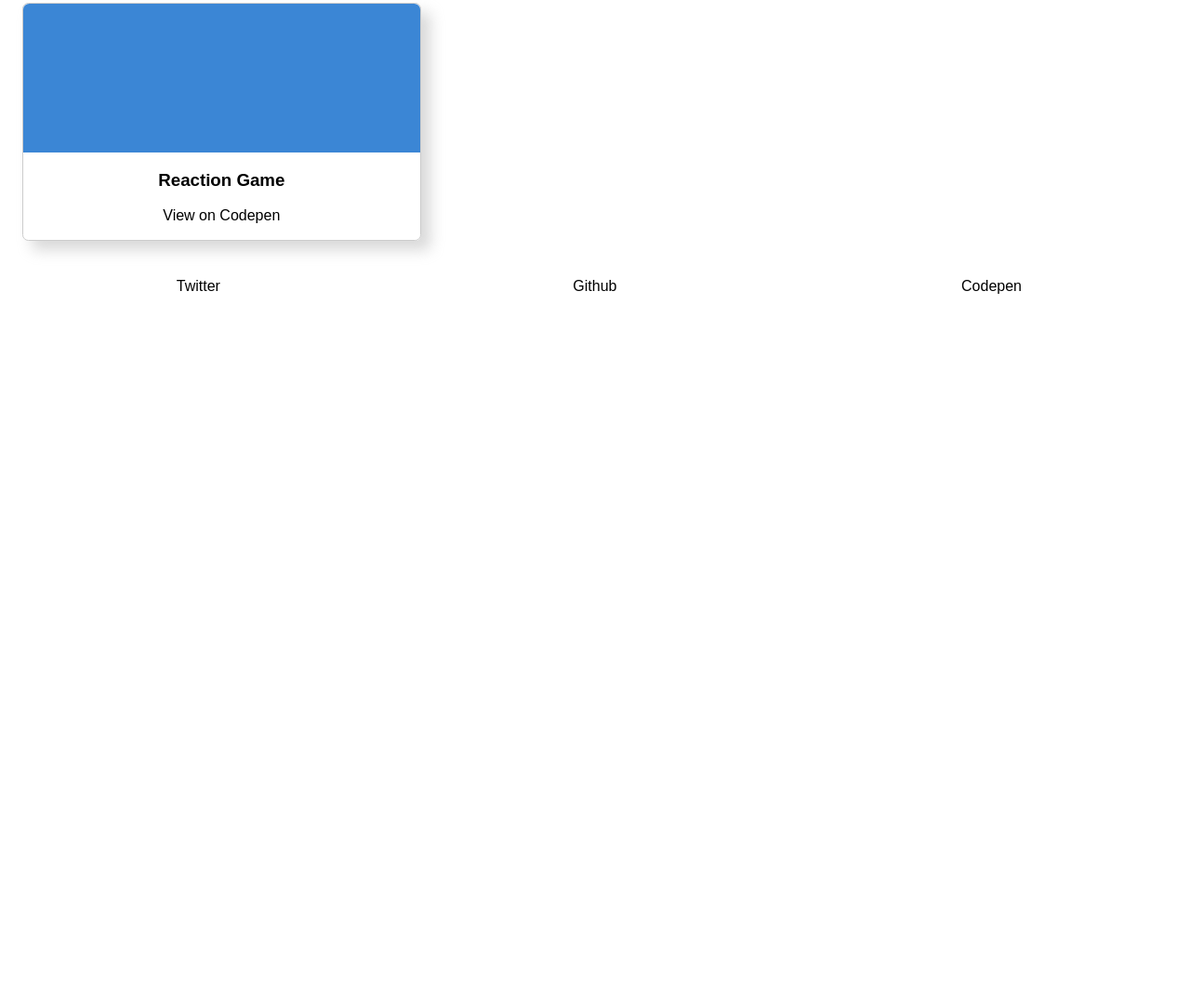
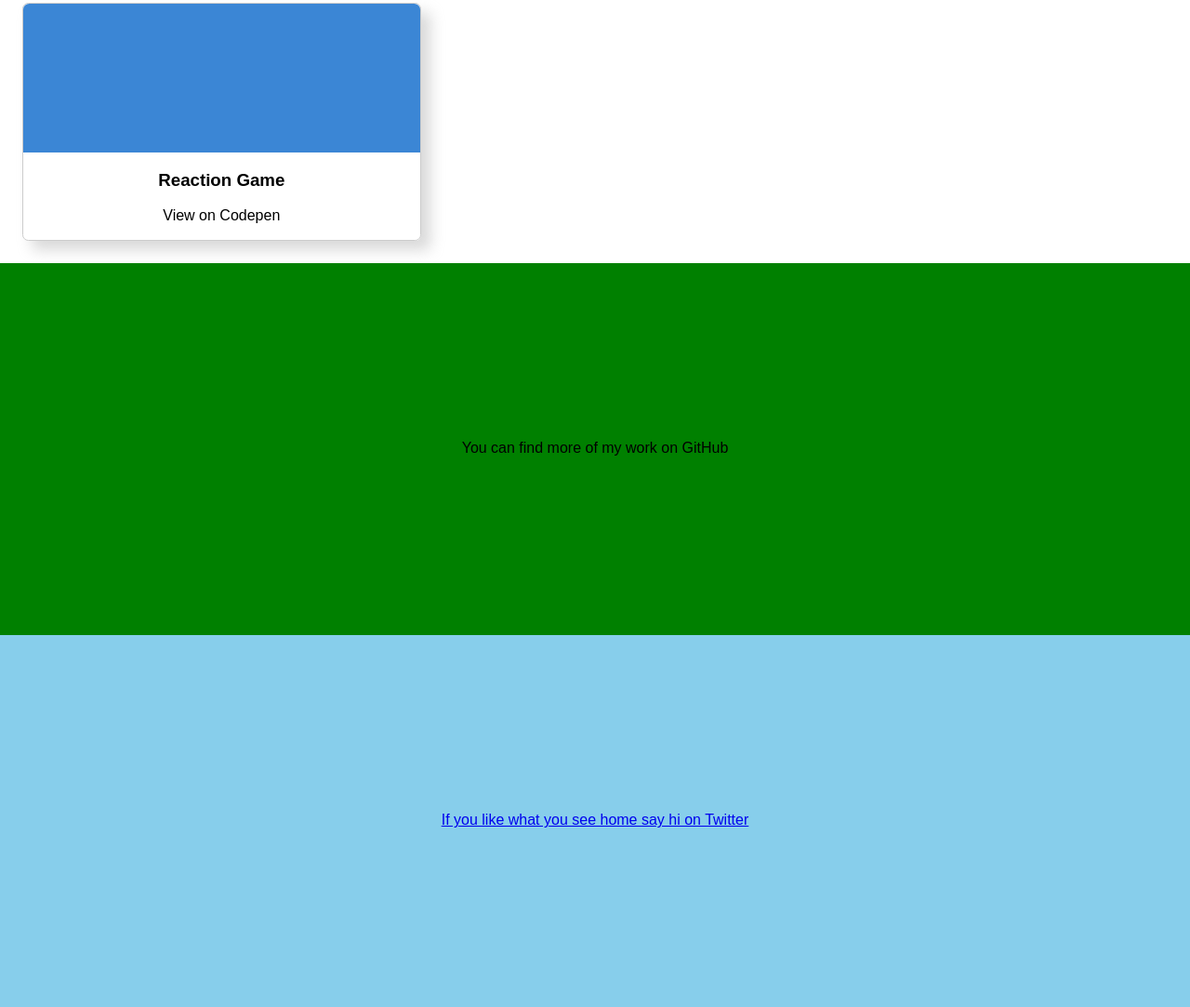
Before and after one commit to adieCodes/personalSite, a website: page index.html in a window 1280 px wide. Shown: the part 964-2047 px from the top of the page at 93% size. Before the commit the page ends 1297 px from the top, so only its background shows below. Drawn offline with Linux system fonts and the light colour scheme.

Commit message:
fix: .hero alignment now uses flexbox

```diff
--- a/index.html
+++ b/index.html
@@ -11,7 +11,7 @@
   <section class="hero">
     <div class="container">
       <object type="image/svg+xml" data="images/logoLine.svg" class="logo col-12">
-         <h1>Adie.codes</h1>
+        <h1>Adie.codes</h1>
       </object>
       <div class="hero__text col-12">
         <h2>Mobile-first Responsive Front-End Development</h2>
@@ -53,15 +53,17 @@
       </a><!-- .project__link -->
     </div><!-- .project .project-tbc -->
   </section><!-- .featured-work -->
-  <footer class="social">
+  <section class="more-work">
+      <div class="container">
+          <p>You can find more of my work on GitHub</p>
+      </div><!-- .container -->
+  </section><!-- .more-work -->
+  <section class="contact">
     <div class="container">
-      <h2 class="col-12 hide">Links</h2>
-    </div><!-- .container -->
-    <ul class="social__links container">
-      <li class="col-4 social__link twitter">Twitter</li>
-      <li class="col-4 social__link github">Github</li>
-      <li class="col-4 social__link codepen">Codepen</li>
-    </ul>
-  </footer><!-- .social -->
+      <a href="https://www.twitter.com/adie_codes">
+        If you like what you see home say hi on Twitter
+      </a>
+    </div>
+  </section>
 </body>
 </html>
--- a/styles/main.css
+++ b/styles/main.css
@@ -546,18 +546,18 @@ body {
 .hero {
   background-color: #6ebeb9;
   color: white;
-  height: 80vh;
 }
 
 .hero .container {
-  box-sizing: border-box;
-  padding-top: 5rem;
+  display: flex;
+  flex-direction: column;
+  min-height: 80vh;
+  align-items: center;
+  justify-content: center;
 }
 
 .logo {
-  max-width: 25rem;
-  margin: 0 auto;
-  text-align: center;
+  max-width: 20rem;
 }
 
 .skills {
@@ -613,12 +613,24 @@ body {
   background: #3b86d5;
 }
 
-.social__links {
-  padding-left: 0;
+.more-work {
+  background: green;
 }
 
-.social__link {
-  display: inline;
+.more-work .container {
+  min-height: 50vh;
+  align-items: center;
+  justify-content: center;
+}
+
+.contact {
+  background: skyblue;
+}
+
+.contact .container {
+  min-height: 50vh;
+  align-items: center;
+  justify-content: center;
 }
 
 @media screen and (max-width: 500px) {
```
